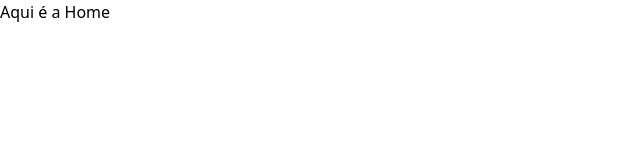
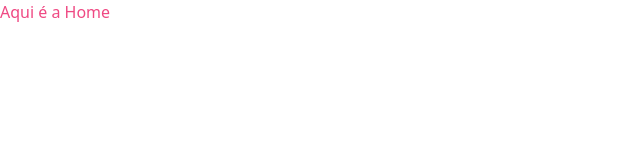
Before and after one commit to douglasfdev/dashboard, a Vue app: page / in a window 1280 px wide. Shown: the top 160 px of the page, without its empty margins (0-640 px from the left). Built offline with nearby package versions, Linux system fonts and the light colour scheme.

Commit message:
configure tailwind.css and aplly on frontend

```diff
--- a/tailwind.config.js
+++ b/tailwind.config.js
@@ -1,10 +1,11 @@
 /** @type {import('tailwindcss').Config} */
+const colors = require('tailwindcss/colors')
 const palette = require('./palette')
 
 module.exports = {
-  content: [],
+  purge: ['./src/**/*.html', './src/**/*.vue', './src/**/*.jsx'],
   presets: [],
-  darkMode: 'media', // or 'class'
+  darkMode: false, // or 'media' or 'class'
   theme: {
     extend: {
       colors: palette
@@ -16,63 +17,20 @@ module.exports = {
       xl: '1280px',
       '2xl': '1536px'
     },
-    supports: {},
-    colors: ({ colors }) => ({
-      inherit: colors.inherit,
-      current: colors.current,
-      transparent: colors.transparent,
+    colors: {
+      transparent: 'transparent',
+      current: 'currentColor',
+
       black: colors.black,
       white: colors.white,
-      slate: colors.slate,
-      gray: colors.gray,
-      zinc: colors.zinc,
-      neutral: colors.neutral,
-      stone: colors.stone,
+      gray: colors.coolGray,
       red: colors.red,
-      orange: colors.orange,
-      amber: colors.amber,
-      yellow: colors.yellow,
-      lime: colors.lime,
-      green: colors.green,
-      emerald: colors.emerald,
-      teal: colors.teal,
-      cyan: colors.cyan,
-      sky: colors.sky,
+      yellow: colors.amber,
+      green: colors.emerald,
       blue: colors.blue,
       indigo: colors.indigo,
-      violet: colors.violet,
-      purple: colors.purple,
-      fuchsia: colors.fuchsia,
-      pink: colors.pink,
-      rose: colors.rose
-    }),
-    columns: {
-      auto: 'auto',
-      1: '1',
-      2: '2',
-      3: '3',
-      4: '4',
-      5: '5',
-      6: '6',
-      7: '7',
-      8: '8',
-      9: '9',
-      10: '10',
-      11: '11',
-      12: '12',
-      '3xs': '16rem',
-      '2xs': '18rem',
-      xs: '20rem',
-      sm: '24rem',
-      md: '28rem',
-      lg: '32rem',
-      xl: '36rem',
-      '2xl': '42rem',
-      '3xl': '48rem',
-      '4xl': '56rem',
-      '5xl': '64rem',
-      '6xl': '72rem',
-      '7xl': '80rem'
+      purple: colors.violet,
+      pink: colors.pink
     },
     spacing: {
       px: '1px',
@@ -118,31 +76,7 @@ module.exports = {
       pulse: 'pulse 2s cubic-bezier(0.4, 0, 0.6, 1) infinite',
       bounce: 'bounce 1s infinite'
     },
-    aria: {
-      checked: 'checked="true"',
-      disabled: 'disabled="true"',
-      expanded: 'expanded="true"',
-      hidden: 'hidden="true"',
-      pressed: 'pressed="true"',
-      readonly: 'readonly="true"',
-      required: 'required="true"',
-      selected: 'selected="true"'
-    },
-    aspectRatio: {
-      auto: 'auto',
-      square: '1 / 1',
-      video: '16 / 9'
-    },
-    backdropBlur: ({ theme }) => theme('blur'),
-    backdropBrightness: ({ theme }) => theme('brightness'),
-    backdropContrast: ({ theme }) => theme('contrast'),
-    backdropGrayscale: ({ theme }) => theme('grayscale'),
-    backdropHueRotate: ({ theme }) => theme('hueRotate'),
-    backdropInvert: ({ theme }) => theme('invert'),
-    backdropOpacity: ({ theme }) => theme('opacity'),
-    backdropSaturate: ({ theme }) => theme('saturate'),
-    backdropSepia: ({ theme }) => theme('sepia'),
-    backgroundColor: ({ theme }) => theme('colors'),
+    backgroundColor: (theme) => theme('colors'),
     backgroundImage: {
       none: 'none',
       'gradient-to-t': 'linear-gradient(to top, var(--tw-gradient-stops))',
@@ -154,7 +88,7 @@ module.exports = {
       'gradient-to-l': 'linear-gradient(to left, var(--tw-gradient-stops))',
       'gradient-to-tl': 'linear-gradient(to top left, var(--tw-gradient-stops))'
     },
-    backgroundOpacity: ({ theme }) => theme('opacity'),
+    backgroundOpacity: (theme) => theme('opacity'),
     backgroundPosition: {
       bottom: 'bottom',
       center: 'center',
@@ -171,35 +105,11 @@ module.exports = {
       cover: 'cover',
       contain: 'contain'
     },
-    blur: {
-      0: '0',
-      none: '0',
-      sm: '4px',
-      DEFAULT: '8px',
-      md: '12px',
-      lg: '16px',
-      xl: '24px',
-      '2xl': '40px',
-      '3xl': '64px'
-    },
-    brightness: {
-      0: '0',
-      50: '.5',
-      75: '.75',
-      90: '.9',
-      95: '.95',
-      100: '1',
-      105: '1.05',
-      110: '1.1',
-      125: '1.25',
-      150: '1.5',
-      200: '2'
-    },
-    borderColor: ({ theme }) => ({
+    borderColor: (theme) => ({
       ...theme('colors'),
       DEFAULT: theme('colors.gray.200', 'currentColor')
     }),
-    borderOpacity: ({ theme }) => theme('opacity'),
+    borderOpacity: (theme) => theme('opacity'),
     borderRadius: {
       none: '0px',
       sm: '0.125rem',
@@ -211,9 +121,6 @@ module.exports = {
       '3xl': '1.5rem',
       full: '9999px'
     },
-    borderSpacing: ({ theme }) => ({
-      ...theme('spacing')
-    }),
     borderWidth: {
       DEFAULT: '1px',
       0: '0px',
@@ -222,34 +129,16 @@ module.exports = {
       8: '8px'
     },
     boxShadow: {
-      sm: '0 1px 2px 0 rgb(0 0 0 / 0.05)',
-      DEFAULT: '0 1px 3px 0 rgb(0 0 0 / 0.1), 0 1px 2px -1px rgb(0 0 0 / 0.1)',
-      md: '0 4px 6px -1px rgb(0 0 0 / 0.1), 0 2px 4px -2px rgb(0 0 0 / 0.1)',
-      lg: '0 10px 15px -3px rgb(0 0 0 / 0.1), 0 4px 6px -4px rgb(0 0 0 / 0.1)',
-      xl: '0 20px 25px -5px rgb(0 0 0 / 0.1), 0 8px 10px -6px rgb(0 0 0 / 0.1)',
-      '2xl': '0 25px 50px -12px rgb(0 0 0 / 0.25)',
-      inner: 'inset 0 2px 4px 0 rgb(0 0 0 / 0.05)',
+      sm: '0 1px 2px 0 rgba(0, 0, 0, 0.05)',
+      DEFAULT: '0 1px 3px 0 rgba(0, 0, 0, 0.1), 0 1px 2px 0 rgba(0, 0, 0, 0.06)',
+      md: '0 4px 6px -1px rgba(0, 0, 0, 0.1), 0 2px 4px -1px rgba(0, 0, 0, 0.06)',
+      lg: '0 10px 15px -3px rgba(0, 0, 0, 0.1), 0 4px 6px -2px rgba(0, 0, 0, 0.05)',
+      xl: '0 20px 25px -5px rgba(0, 0, 0, 0.1), 0 10px 10px -5px rgba(0, 0, 0, 0.04)',
+      '2xl': '0 25px 50px -12px rgba(0, 0, 0, 0.25)',
+      inner: 'inset 0 2px 4px 0 rgba(0, 0, 0, 0.06)',
       none: 'none'
     },
-    boxShadowColor: ({ theme }) => theme('colors'),
-    caretColor: ({ theme }) => theme('colors'),
-    accentColor: ({ theme }) => ({
-      ...theme('colors'),
-      auto: 'auto'
-    }),
-    contrast: {
-      0: '0',
-      50: '.5',
-      75: '.75',
-      100: '1',
-      125: '1.25',
-      150: '1.5',
-      200: '2'
-    },
     container: {},
-    content: {
-      none: 'none'
-    },
     cursor: {
       auto: 'auto',
       default: 'default',
@@ -257,106 +146,18 @@ module.exports = {
       wait: 'wait',
       text: 'text',
       move: 'move',
-      help: 'help',
-      'not-allowed': 'not-allowed',
-      none: 'none',
-      'context-menu': 'context-menu',
-      progress: 'progress',
-      cell: 'cell',
-      crosshair: 'crosshair',
-      'vertical-text': 'vertical-text',
-      alias: 'alias',
-      copy: 'copy',
-      'no-drop': 'no-drop',
-      grab: 'grab',
-      grabbing: 'grabbing',
-      'all-scroll': 'all-scroll',
-      'col-resize': 'col-resize',
-      'row-resize': 'row-resize',
-      'n-resize': 'n-resize',
-      'e-resize': 'e-resize',
-      's-resize': 's-resize',
-      'w-resize': 'w-resize',
-      'ne-resize': 'ne-resize',
-      'nw-resize': 'nw-resize',
-      'se-resize': 'se-resize',
-      'sw-resize': 'sw-resize',
-      'ew-resize': 'ew-resize',
-      'ns-resize': 'ns-resize',
-      'nesw-resize': 'nesw-resize',
-      'nwse-resize': 'nwse-resize',
-      'zoom-in': 'zoom-in',
-      'zoom-out': 'zoom-out'
+      'not-allowed': 'not-allowed'
     },
-    divideColor: ({ theme }) => theme('borderColor'),
-    divideOpacity: ({ theme }) => theme('borderOpacity'),
-    divideWidth: ({ theme }) => theme('borderWidth'),
-    dropShadow: {
-      sm: '0 1px 1px rgb(0 0 0 / 0.05)',
-      DEFAULT: ['0 1px 2px rgb(0 0 0 / 0.1)', '0 1px 1px rgb(0 0 0 / 0.06)'],
-      md: ['0 4px 3px rgb(0 0 0 / 0.07)', '0 2px 2px rgb(0 0 0 / 0.06)'],
-      lg: ['0 10px 8px rgb(0 0 0 / 0.04)', '0 4px 3px rgb(0 0 0 / 0.1)'],
-      xl: ['0 20px 13px rgb(0 0 0 / 0.03)', '0 8px 5px rgb(0 0 0 / 0.08)'],
-      '2xl': '0 25px 25px rgb(0 0 0 / 0.15)',
-      none: '0 0 #0000'
-    },
-    fill: ({ theme }) => ({
-      none: 'none',
-      ...theme('colors')
-    }),
-    grayscale: {
-      0: '0',
-      DEFAULT: '100%'
-    },
-    hueRotate: {
-      0: '0deg',
-      15: '15deg',
-      30: '30deg',
-      60: '60deg',
-      90: '90deg',
-      180: '180deg'
-    },
-    invert: {
-      0: '0',
-      DEFAULT: '100%'
-    },
+    divideColor: (theme) => theme('borderColor'),
+    divideOpacity: (theme) => theme('borderOpacity'),
+    divideWidth: (theme) => theme('borderWidth'),
+    fill: { current: 'currentColor' },
     flex: {
       1: '1 1 0%',
       auto: '1 1 auto',
       initial: '0 1 auto',
       none: 'none'
     },
-    flexBasis: ({ theme }) => ({
-      auto: 'auto',
-      ...theme('spacing'),
-      '1/2': '50%',
-      '1/3': '33.333333%',
-      '2/3': '66.666667%',
-      '1/4': '25%',
-      '2/4': '50%',
-      '3/4': '75%',
-      '1/5': '20%',
-      '2/5': '40%',
-      '3/5': '60%',
-      '4/5': '80%',
-      '1/6': '16.666667%',
-      '2/6': '33.333333%',
-      '3/6': '50%',
-      '4/6': '66.666667%',
-      '5/6': '83.333333%',
-      '1/12': '8.333333%',
-      '2/12': '16.666667%',
-      '3/12': '25%',
-      '4/12': '33.333333%',
-      '5/12': '41.666667%',
-      '6/12': '50%',
-      '7/12': '58.333333%',
-      '8/12': '66.666667%',
-      '9/12': '75%',
-      '10/12': '83.333333%',
-      '11/12': '91.666667%',
-      full: '100%'
-    }),
     flexGrow: {
       0: '0',
       DEFAULT: '1'
@@ -424,8 +225,8 @@ module.exports = {
       extrabold: '800',
       black: '900'
     },
-    gap: ({ theme }) => theme('spacing'),
-    gradientColorStops: ({ theme }) => theme('colors'),
+    gap: (theme) => theme('spacing'),
+    gradientColorStops: (theme) => theme('colors'),
     gridAutoColumns: {
       auto: 'auto',
       min: 'min-content',
@@ -516,6 +317,17 @@ module.exports = {
       6: '6',
       7: '7'
     },
+    transformOrigin: {
+      center: 'center',
+      top: 'top',
+      'top-right': 'top right',
+      right: 'right',
+      'bottom-right': 'bottom right',
+      bottom: 'bottom',
+      'bottom-left': 'bottom left',
+      left: 'left',
+      'top-left': 'top left'
+    },
     gridTemplateColumns: {
       none: 'none',
       1: 'repeat(1, minmax(0, 1fr))',
@@ -540,7 +352,7 @@ module.exports = {
       5: 'repeat(5, minmax(0, 1fr))',
       6: 'repeat(6, minmax(0, 1fr))'
     },
-    height: ({ theme }) => ({
+    height: (theme) => ({
       auto: 'auto',
       ...theme('spacing'),
       '1/2': '50%',
@@ -559,21 +371,26 @@ module.exports = {
       '4/6': '66.666667%',
       '5/6': '83.333333%',
       full: '100%',
-      screen: '100vh',
-      min: 'min-content',
-      max: 'max-content',
-      fit: 'fit-content'
+      screen: '100vh'
     }),
-    inset: ({ theme }) => ({
+    inset: (theme, { negative }) => ({
       auto: 'auto',
       ...theme('spacing'),
+      ...negative(theme('spacing')),
       '1/2': '50%',
       '1/3': '33.333333%',
       '2/3': '66.666667%',
       '1/4': '25%',
       '2/4': '50%',
       '3/4': '75%',
-      full: '100%'
+      full: '100%',
+      '-1/2': '-50%',
+      '-1/3': '-33.333333%',
+      '-2/3': '-66.666667%',
+      '-1/4': '-25%',
+      '-2/4': '-50%',
+      '-3/4': '-75%',
+      '-full': '-100%'
     }),
     keyframes: {
       spin: {
@@ -632,19 +449,17 @@ module.exports = {
       disc: 'disc',
       decimal: 'decimal'
     },
-    margin: ({ theme }) => ({
+    margin: (theme, { negative }) => ({
       auto: 'auto',
-      ...theme('spacing')
+      ...theme('spacing'),
+      ...negative(theme('spacing'))
     }),
-    maxHeight: ({ theme }) => ({
+    maxHeight: (theme) => ({
       ...theme('spacing'),
       full: '100%',
-      screen: '100vh',
-      min: 'min-content',
-      max: 'max-content',
-      fit: 'fit-content'
+      screen: '100vh'
     }),
-    maxWidth: ({ theme, breakpoints }) => ({
+    maxWidth: (theme, { breakpoints }) => ({
       none: 'none',
       0: '0rem',
       xs: '20rem',
@@ -661,24 +476,19 @@ module.exports = {
       full: '100%',
       min: 'min-content',
       max: 'max-content',
-      fit: 'fit-content',
       prose: '65ch',
       ...breakpoints(theme('screens'))
     }),
     minHeight: {
       0: '0px',
       full: '100%',
-      screen: '100vh',
-      min: 'min-content',
-      max: 'max-content',
-      fit: 'fit-content'
+      screen: '100vh'
     },
     minWidth: {
       0: '0px',
       full: '100%',
       min: 'min-content',
-      max: 'max-content',
-      fit: 'fit-content'
+      max: 'max-content'
     },
     objectPosition: {
       bottom: 'bottom',
@@ -725,29 +535,19 @@ module.exports = {
       11: '11',
       12: '12'
     },
-    padding: ({ theme }) => theme('spacing'),
-    placeholderColor: ({ theme }) => theme('colors'),
-    placeholderOpacity: ({ theme }) => theme('opacity'),
-    outlineColor: ({ theme }) => theme('colors'),
-    outlineOffset: {
-      0: '0px',
-      1: '1px',
-      2: '2px',
-      4: '4px',
-      8: '8px'
+    outline: {
+      none: ['2px solid transparent', '2px'],
+      white: ['2px dotted white', '2px'],
+      black: ['2px dotted black', '2px']
     },
-    outlineWidth: {
-      0: '0px',
-      1: '1px',
-      2: '2px',
-      4: '4px',
-      8: '8px'
-    },
-    ringColor: ({ theme }) => ({
+    padding: (theme) => theme('spacing'),
+    placeholderColor: (theme) => theme('colors'),
+    placeholderOpacity: (theme) => theme('opacity'),
+    ringColor: (theme) => ({
       DEFAULT: theme('colors.blue.500', '#3b82f6'),
       ...theme('colors')
     }),
-    ringOffsetColor: ({ theme }) => theme('colors'),
+    ringOffsetColor: (theme) => theme('colors'),
     ringOffsetWidth: {
       0: '0px',
       1: '1px',
@@ -755,7 +555,7 @@ module.exports = {
       4: '4px',
       8: '8px'
     },
-    ringOpacity: ({ theme }) => ({
+    ringOpacity: (theme) => ({
       DEFAULT: '0.5',
       ...theme('opacity')
     }),
@@ -768,6 +568,14 @@ module.exports = {
       8: '8px'
     },
     rotate: {
+      '-180': '-180deg',
+      '-90': '-90deg',
+      '-45': '-45deg',
+      '-12': '-12deg',
+      '-6': '-6deg',
+      '-3': '-3deg',
+      '-2': '-2deg',
+      '-1': '-1deg',
       0: '0deg',
       1: '1deg',
       2: '2deg',
@@ -777,13 +585,6 @@ module.exports = {
       45: '45deg',
       90: '90deg',
       180: '180deg'
-    },
-    saturate: {
-      0: '0',
-      50: '.5',
-      100: '1',
-      150: '1.5',
-      200: '2'
     },
     scale: {
       0: '0',
@@ -797,15 +598,12 @@ module.exports = {
       125: '1.25',
       150: '1.5'
     },
-    scrollMargin: ({ theme }) => ({
-      ...theme('spacing')
-    }),
-    scrollPadding: ({ theme }) => theme('spacing'),
-    sepia: {
-      0: '0',
-      DEFAULT: '100%'
-    },
     skew: {
+      '-12': '-12deg',
+      '-6': '-6deg',
+      '-3': '-3deg',
+      '-2': '-2deg',
+      '-1': '-1deg',
       0: '0deg',
       1: '1deg',
       2: '2deg',
@@ -813,53 +611,22 @@ module.exports = {
       6: '6deg',
       12: '12deg'
     },
-    space: ({ theme }) => ({
-      ...theme('spacing')
+    space: (theme, { negative }) => ({
+      ...theme('spacing'),
+      ...negative(theme('spacing'))
     }),
-    stroke: ({ theme }) => ({
-      none: 'none',
-      ...theme('colors')
-    }),
+    stroke: {
+      current: 'currentColor'
+    },
     strokeWidth: {
       0: '0',
       1: '1',
       2: '2'
     },
-    textColor: ({ theme }) => theme('colors'),
-    textDecorationColor: ({ theme }) => theme('colors'),
-    textDecorationThickness: {
-      auto: 'auto',
-      'from-font': 'from-font',
-      0: '0px',
-      1: '1px',
-      2: '2px',
-      4: '4px',
-      8: '8px'
-    },
-    textUnderlineOffset: {
-      auto: 'auto',
-      0: '0px',
-      1: '1px',
-      2: '2px',
-      4: '4px',
-      8: '8px'
-    },
-    textIndent: ({ theme }) => ({
-      ...theme('spacing')
-    }),
-    textOpacity: ({ theme }) => theme('opacity'),
-    transformOrigin: {
-      center: 'center',
-      top: 'top',
-      'top-right': 'top right',
-      right: 'right',
-      'bottom-right': 'bottom right',
-      bottom: 'bottom',
-      'bottom-left': 'bottom left',
-      left: 'left',
-      'top-left': 'top left'
-    },
-    transitionDelay: {
+    textColor: (theme) => theme('colors'),
+    textOpacity: (theme) => theme('opacity'),
+    transitionDuration: {
+      DEFAULT: '150ms',
       75: '75ms',
       100: '100ms',
       150: '150ms',
@@ -869,8 +636,7 @@ module.exports = {
       700: '700ms',
       1000: '1000ms'
     },
-    transitionDuration: {
-      DEFAULT: '150ms',
+    transitionDelay: {
       75: '75ms',
       100: '100ms',
       150: '150ms',
@@ -884,8 +650,8 @@ module.exports = {
       none: 'none',
       all: 'all',
       DEFAULT:
-        'color, background-color, border-color, text-decoration-color, fill, stroke, opacity, box-shadow, transform, filter, backdrop-filter',
-      colors: 'color, background-color, border-color, text-decoration-color, fill, stroke',
+        'background-color, border-color, color, fill, stroke, opacity, box-shadow, transform',
+      colors: 'background-color, border-color, color, fill, stroke',
       opacity: 'opacity',
       shadow: 'box-shadow',
       transform: 'transform'
@@ -897,17 +663,25 @@ module.exports = {
       out: 'cubic-bezier(0, 0, 0.2, 1)',
       'in-out': 'cubic-bezier(0.4, 0, 0.2, 1)'
     },
-    translate: ({ theme }) => ({
+    translate: (theme, { negative }) => ({
       ...theme('spacing'),
+      ...negative(theme('spacing')),
       '1/2': '50%',
       '1/3': '33.333333%',
       '2/3': '66.666667%',
       '1/4': '25%',
       '2/4': '50%',
       '3/4': '75%',
-      full: '100%'
+      full: '100%',
+      '-1/2': '-50%',
+      '-1/3': '-33.333333%',
+      '-2/3': '-66.666667%',
+      '-1/4': '-25%',
+      '-2/4': '-50%',
+      '-3/4': '-75%',
+      '-full': '-100%'
     }),
-    width: ({ theme }) => ({
+    width: (theme) => ({
       auto: 'auto',
       ...theme('spacing'),
       '1/2': '50%',
@@ -939,15 +713,8 @@ module.exports = {
       full: '100%',
       screen: '100vw',
       min: 'min-content',
-      max: 'max-content',
-      fit: 'fit-content'
+      max: 'max-content'
     }),
-    willChange: {
-      auto: 'auto',
-      scroll: 'scroll-position',
-      contents: 'contents',
-      transform: 'transform'
-    },
     zIndex: {
       auto: 'auto',
       0: '0',
@@ -965,8 +732,6 @@ module.exports = {
     'even',
     'visited',
     'checked',
-    'empty',
-    'read-only',
     'group-hover',
     'group-focus',
     'focus-within',
@@ -976,5 +741,132 @@ module.exports = {
     'active',
     'disabled'
   ],
+  variants: {
+    accessibility: ['responsive', 'focus-within', 'focus'],
+    alignContent: ['responsive'],
+    alignItems: ['responsive'],
+    alignSelf: ['responsive'],
+    animation: ['responsive'],
+    appearance: ['responsive'],
+    backgroundAttachment: ['responsive'],
+    backgroundClip: ['responsive'],
+    backgroundColor: [
+      'responsive',
+      'dark',
+      'group-hover',
+      'focus-within',
+      'hover',
+      'focus'
+    ],
+    backgroundImage: ['responsive'],
+    backgroundOpacity: ['responsive', 'group-hover', 'focus-within', 'hover', 'focus'],
+    backgroundPosition: ['responsive'],
+    backgroundRepeat: ['responsive'],
+    backgroundSize: ['responsive'],
+    borderCollapse: ['responsive'],
+    borderColor: ['responsive', 'dark', 'group-hover', 'focus-within', 'hover', 'focus'],
+    borderOpacity: ['responsive', 'group-hover', 'focus-within', 'hover', 'focus'],
+    borderRadius: ['responsive'],
+    borderStyle: ['responsive'],
+    borderWidth: ['responsive'],
+    boxShadow: ['responsive', 'group-hover', 'focus-within', 'hover', 'focus'],
+    boxSizing: ['responsive'],
+    clear: ['responsive'],
+    container: ['responsive'],
+    cursor: ['responsive'],
+    display: ['responsive'],
+    divideColor: ['responsive', 'dark'],
+    divideOpacity: ['responsive'],
+    divideStyle: ['responsive'],
+    divideWidth: ['responsive'],
+    fill: ['responsive'],
+    flex: ['responsive'],
+    flexDirection: ['responsive'],
+    flexGrow: ['responsive'],
+    flexShrink: ['responsive'],
+    flexWrap: ['responsive'],
+    float: ['responsive'],
+    fontFamily: ['responsive'],
+    fontSize: ['responsive'],
+    fontSmoothing: ['responsive'],
+    fontStyle: ['responsive'],
+    fontVariantNumeric: ['responsive'],
+    fontWeight: ['responsive'],
+    gap: ['responsive'],
+    gradientColorStops: ['responsive', 'dark', 'hover', 'focus'],
+    gridAutoColumns: ['responsive'],
+    gridAutoFlow: ['responsive'],
+    gridAutoRows: ['responsive'],
+    gridColumn: ['responsive'],
+    gridColumnEnd: ['responsive'],
+    gridColumnStart: ['responsive'],
+    gridRow: ['responsive'],
+    gridRowEnd: ['responsive'],
+    gridRowStart: ['responsive'],
+    gridTemplateColumns: ['responsive'],
+    gridTemplateRows: ['responsive'],
+    height: ['responsive'],
+    inset: ['responsive'],
+    justifyContent: ['responsive'],
+    justifyItems: ['responsive'],
+    justifySelf: ['responsive'],
+    letterSpacing: ['responsive'],
+    lineHeight: ['responsive'],
+    listStylePosition: ['responsive'],
+    listStyleType: ['responsive'],
+    margin: ['responsive'],
+    maxHeight: ['responsive'],
+    maxWidth: ['responsive'],
+    minHeight: ['responsive'],
+    minWidth: ['responsive'],
+    objectFit: ['responsive'],
+    objectPosition: ['responsive'],
+    opacity: ['responsive', 'group-hover', 'focus-within', 'hover', 'focus'],
+    order: ['responsive'],
+    outline: ['responsive', 'focus-within', 'focus'],
+    overflow: ['responsive'],
+    overscrollBehavior: ['responsive'],
+    padding: ['responsive'],
+    placeContent: ['responsive'],
+    placeItems: ['responsive'],
+    placeSelf: ['responsive'],
+    placeholderColor: ['responsive', 'dark', 'focus'],
+    placeholderOpacity: ['responsive', 'focus'],
+    pointerEvents: ['responsive'],
+    position: ['responsive'],
+    resize: ['responsive'],
+    ringColor: ['responsive', 'dark', 'focus-within', 'focus'],
+    ringOffsetColor: ['responsive', 'dark', 'focus-within', 'focus'],
+    ringOffsetWidth: ['responsive', 'focus-within', 'focus'],
+    ringOpacity: ['responsive', 'focus-within', 'focus'],
+    ringWidth: ['responsive', 'focus-within', 'focus'],
+    rotate: ['responsive', 'hover', 'focus'],
+    scale: ['responsive', 'hover', 'focus'],
+    skew: ['responsive', 'hover', 'focus'],
+    space: ['responsive'],
+    stroke: ['responsive'],
+    strokeWidth: ['responsive'],
+    tableLayout: ['responsive'],
+    textAlign: ['responsive'],
+    textColor: ['responsive', 'dark', 'group-hover', 'focus-within', 'hover', 'focus'],
+    textDecoration: ['responsive', 'group-hover', 'focus-within', 'hover', 'focus'],
+    textOpacity: ['responsive', 'group-hover', 'focus-within', 'hover', 'focus'],
+    textOverflow: ['responsive'],
+    textTransform: ['responsive'],
+    transform: ['responsive'],
+    transformOrigin: ['responsive'],
+    transitionDelay: ['responsive'],
+    transitionDuration: ['responsive'],
+    transitionProperty: ['responsive'],
+    transitionTimingFunction: ['responsive'],
+    translate: ['responsive', 'hover', 'focus'],
+    userSelect: ['responsive'],
+    verticalAlign: ['responsive'],
+    visibility: ['responsive'],
+    whitespace: ['responsive'],
+    width: ['responsive'],
+    wordBreak: ['responsive'],
+    zIndex: ['responsive', 'focus-within', 'focus']
+  },
   plugins: []
 }
```
